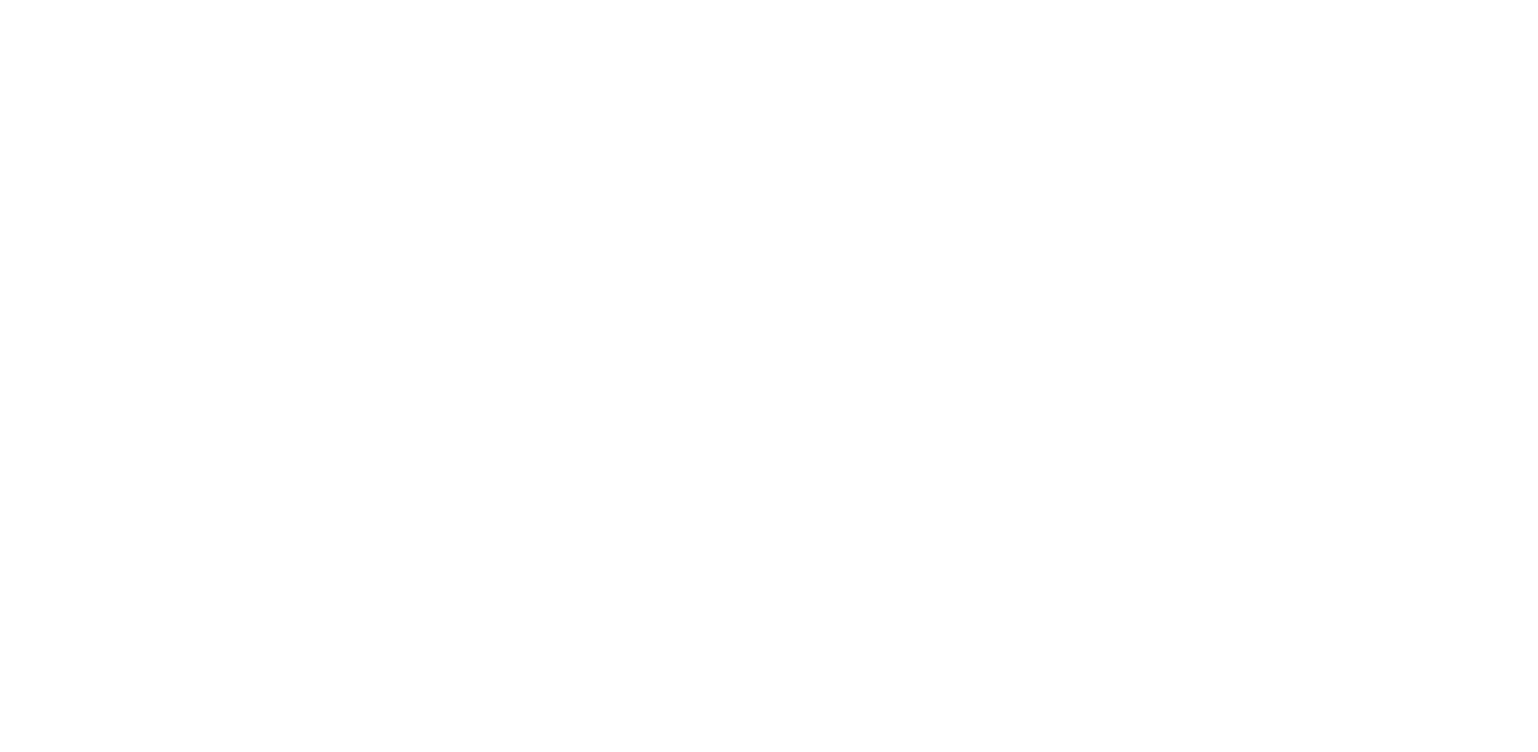
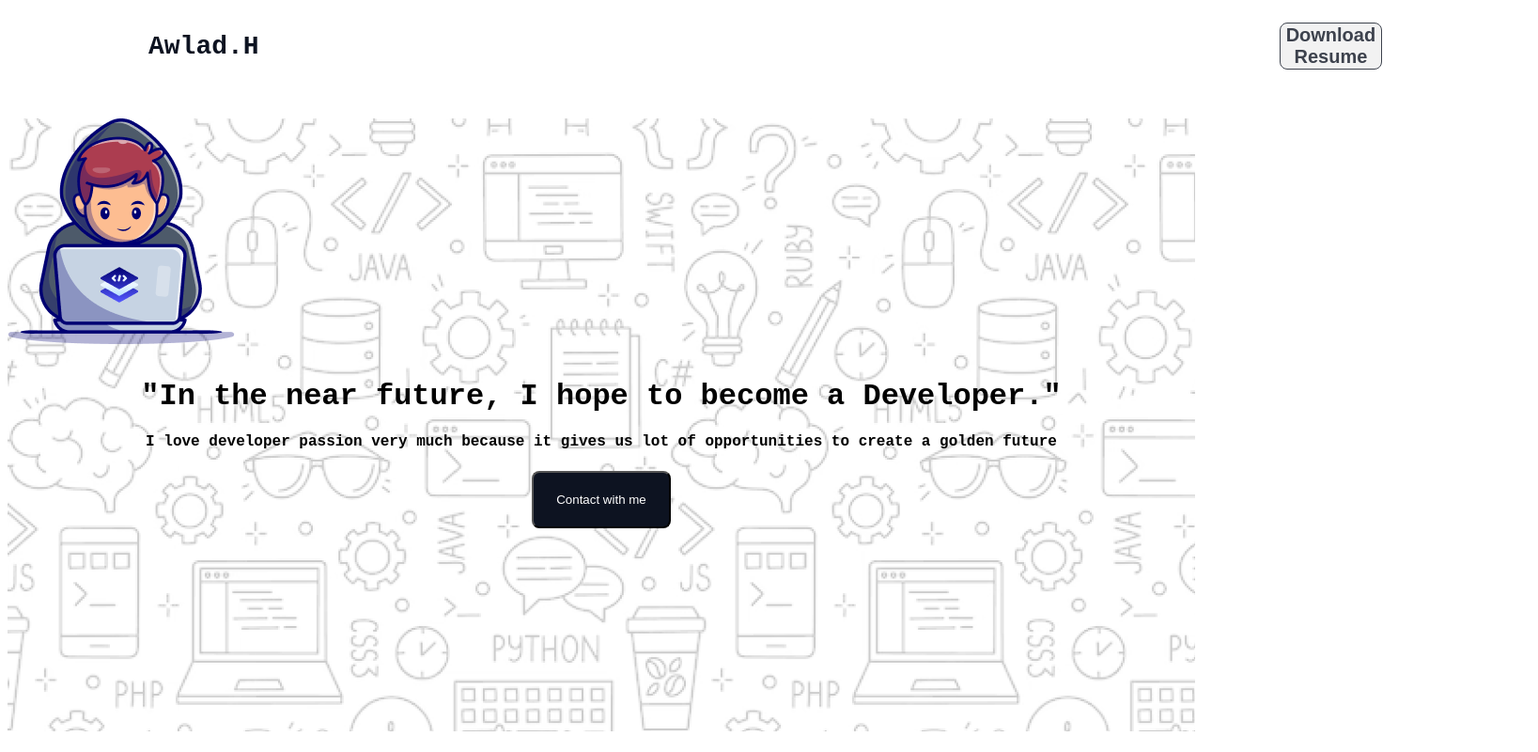
Before and after one commit to srabon87/Assignment01, a plain HTML site: page index.html in a window 1280 px wide. Shown: the whole page at 94% size, 1637 px wide, since content can reach past the window. Drawn offline with Linux system fonts and the light colour scheme; a web font is replaced by a local one.

Commit message:
added code and images

```diff
--- a/index.html
+++ b/index.html
@@ -4,10 +4,33 @@
     <meta charset="UTF-8">
     <meta name="viewport" content="width=device-width, initial-scale=1.0">
     <title>Assignment01</title>
+    <link rel="preconnect" href="https://fonts.googleapis.com">
+<link rel="preconnect" href="https://fonts.gstatic.com" crossorigin>
+<link href="https://fonts.googleapis.com/css2?family=Azeret+Mono:ital,wght@0,100..900;1,100..900&display=swap" rel="stylesheet">
+<link rel="stylesheet" href="styles/assignment.css">
 </head>
-<body>
+<body class="azeret-mono-normal">
     <header>
+        <nav>
+            <h2 class="nav-title">Awlad.H</h2>
+            <ul>
+                <li><a href=""><button class="nav-btn">Download Resume</button></a></li>
+            </ul>
 
+        </nav>
+        <div class="banner">
+            <div class="img">
+                <img src="images/Group.png" alt="">
+            </div>
+            <div class="banner-content">
+                <h1 class="text-1">"In the near future, I hope to become a Developer."</h1>
+                <h4>I love developer passion very much because it gives us lot of opportunities to create a golden future</h4>
+                <button class="btn-2">Contact with me</button>
+            </div>
+
+
+
+        </div>
     </header>
     <main>
 
--- /dev/null
+++ b/styles/assignment.css
@@ -0,0 +1,63 @@
+
+
+.azeret-mono-normal {
+  font-family: "Azeret Mono", monospace;
+  font-optical-sizing: auto;
+  font-style: normal;
+}
+
+nav{
+    display: flex;
+    align-items: center;
+    justify-content: space-between;
+    margin: ;
+}
+
+nav ul li {
+    list-style: none;
+}
+
+.nav-title{
+    font-weight: 800;
+    font-size: 28px;
+    color: rgb(13, 19, 33);
+    margin-left: 150px;
+}
+
+.nav-btn{
+    font-weight: 600;
+    font-size: 20px;
+    text-align: center;
+    color: rgb(13, 19, 33);
+    border-radius: 8px;
+    opacity: 0.8;
+    margin-left: 1046px;
+    margin-right: 166px;
+    border: 1px solid rgb(13, 19, 33);;
+}
+
+nav ul{
+    display: flex;
+
+}
+
+.btn-2{
+    border-radius: 8px;
+    background:  rgb(13, 19, 33);;
+    padding: 21px 24px 21px 24px;
+    color: white;
+
+}
+.banner{
+    background-image: url(../images/Hero-bg.png);
+    max-width: auto;
+    height: 652px;
+    margin-top: 36px;
+}
+.img{
+    align-items: center;
+}
+.banner-content{
+    text-align: center;
+    margin-top: 32px;
+}
```
